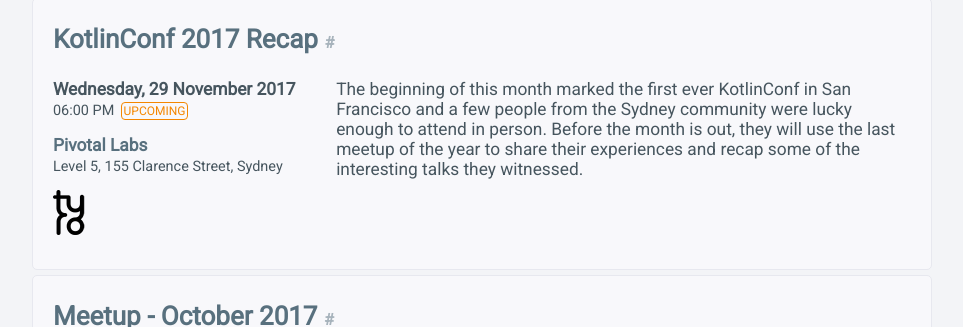
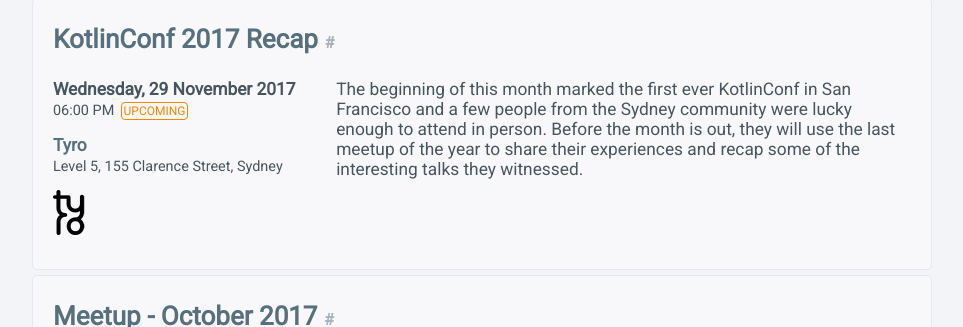
Before and after one commit to garethsime/sydkotlin.github.io, a Jekyll site: the page built from index.html, in a window 1280 px wide and 900 px high, scrolled down 321 px. Shown: the part 125-452 px from the top of the window, without its empty margins (158-1121 px from the left). Built offline with Jekyll 4.4.1, drawn with Linux system fonts in a browser that asks for light colours; nearby versions of some CDN libraries.

Commit message:
Corrected venue

```diff
--- a/_data/events.yml
+++ b/_data/events.yml
@@ -309,7 +309,7 @@
     meetup of the year to share their experiences and recap some of the interesting talks they witnessed.
 
   location:
-    name: Pivotal Labs
+    name: Tyro
     address: Level 5, 155 Clarence Street, Sydney
     url: https://www.google.com.au/maps/place/Tyro+Payments+Limited/@-33.8680148,151.202812,17z/data=!3m1!4b1!4m5!3m4!1s0x1b48b74369714df:0x69024bba69d9b057!8m2!3d-33.8680148!4d151.2050007
 
```
